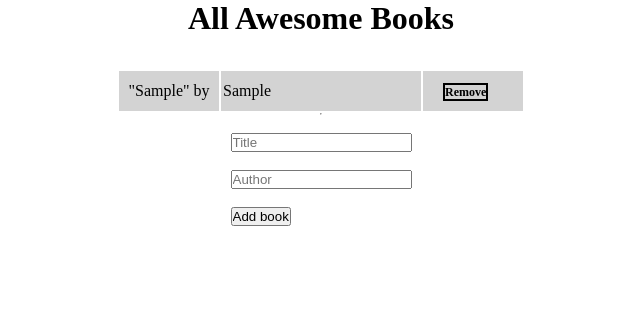
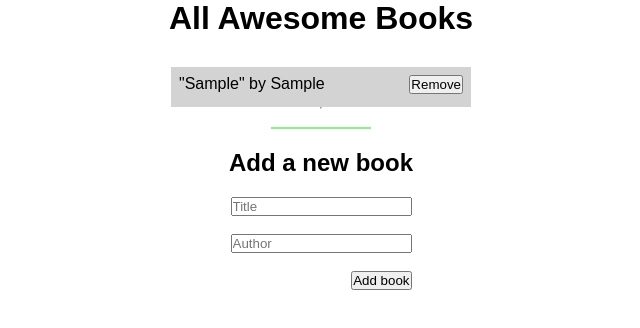
Before and after one commit to Nedramrez/refactor, a plain HTML site: page index.html in a window 1280 px wide. Both pictures are taken after typing "Sample", "Sample" into the empty fields and a click on the input "Add book". Shown: the whole page, without its empty margins (319-959 px from the left). Drawn offline with Linux system fonts and the light colour scheme.

Commit message:
Add stylings for app in a style.css

```diff
--- a/index.html
+++ b/index.html
@@ -23,6 +23,8 @@
     </section>
     <hr>
     <br>
+    <div class="divider"></div>
+    <h2>Add a new book</h2>
     <form id="form">
       <div>
         <input type="text" placeholder="Title" id="title">
--- a/script.js
+++ b/script.js
@@ -1,4 +1,4 @@
-/* eslint-disable class */
+/* eslint-disable max-classes-per-file */
 class Book {
   constructor(title, author) {
     this.title = title;
@@ -45,17 +45,19 @@ class Display {
   }
 
   static printCollection(book) {
-    const list = document.querySelector('#books-list');
+    const bookList = document.querySelector('#books-list');
 
-    const row = document.createElement('tr');
-
-    row.innerHTML = `
-      <td id="col1">"${book.title}" by</td>
-      <td id="col2">${book.author}</td>
-      <td id="col3"><a href="#" class="delete">Remove</a></td>
-    `;
-
-    list.appendChild(row);
+    const tableRow = document.createElement('tr');
+    const dataCell = document.createElement('td')
+    const dataCell2 = document.createElement('td');
+    const button = document.createElement('button')
+    dataCell.innerHTML = ` <span>"${book.title}"</span> by <span>${book.author}</span> `;
+    tableRow.append(dataCell);
+    tableRow.append(dataCell2)
+    dataCell2.append(button);
+    button.classList.add('delete');
+    button.innerText = 'Remove';
+    bookList.appendChild(tableRow);
   }
 
   static deleteBook(el) {
@@ -93,5 +95,5 @@ document.querySelector('#form').addEventListener('submit', (e) => {
 document.querySelector('#books-list').addEventListener('click', (e) => {
   Display.deleteBook(e.target);
 
-  Storage.delBook(e.target.parentElement.previousElementSibling.textContent);
+  Storage.delBook(e.target.parentElement.previousElementSibling.lastElementChild.textContent);
 });
--- a/style.css
+++ b/style.css
@@ -9,14 +9,43 @@ body {
   flex-direction: column;
   align-items: center;
   width: 100vw;
+  font-family: 'Arial', sans-serif;
 }
 
 h1 {
   padding-bottom: 30px;
 }
 
+h2 {
+  margin: 0 0 20px;
+}
+
 tr {
   background-color: lightgrey;
+  display: flex;
+  justify-content: space-between;
+}
+
+table {
+  border-collapse: collapse;
+  width: 100%;
+  min-width: 300px;
+}
+
+th, td {
+  text-align: left;
+  padding: 8px;
+}
+
+tr:nth-child(even) {
+  background-color: Lightgreen;
+}
+
+.divider {
+  background-color: Lightgreen;
+  width: 100px;
+  height: 2px;
+  margin: 0 0 20px;
 }
 
 td {
@@ -48,3 +77,12 @@ td {
   font-weight: 600;
   font-size: 12px;
 }
+
+#form {
+  display: flex;
+  flex-direction: column;
+}
+
+#submit {
+  align-self: flex-end;
+}
```
